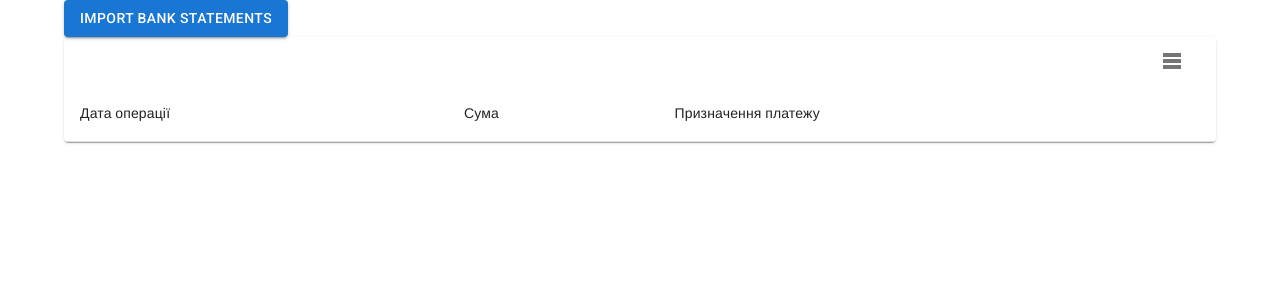
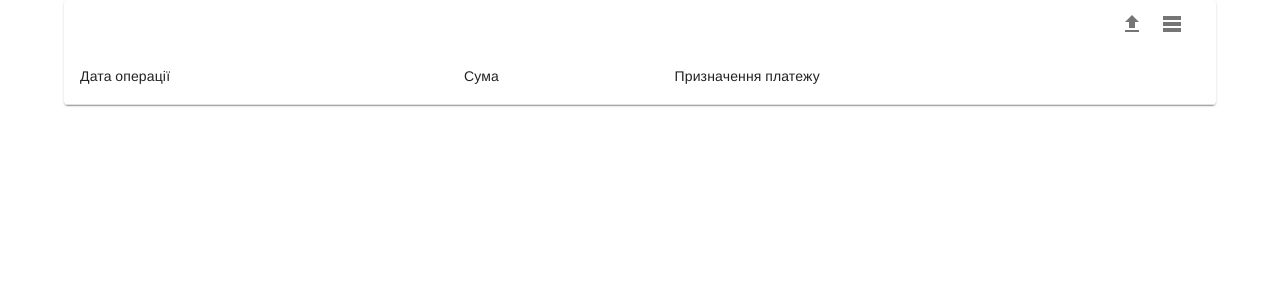
Before and after one commit to woopzz/fophelper, a React app: page / in a window 1280 px wide. Shown: the top 300 px of the page. Built offline with nearby package versions, Linux system fonts and the light colour scheme; a web font is replaced by a local one.

Commit message:
Import bank statements by table toolbar's button

```diff
--- a/src/components/App.tsx
+++ b/src/components/App.tsx
@@ -1,8 +1,5 @@
-import { ChangeEventHandler, useRef, useState } from 'react';
-
-import { CssBaseline, Input } from '@mui/material';
+import CssBaseline from '@mui/material/CssBaseline';
 import Container from '@mui/material/Container';
-import Button from '@mui/material/Button';
 
 import '@fontsource/roboto/300.css';
 import '@fontsource/roboto/400.css';
@@ -10,37 +7,13 @@ import '@fontsource/roboto/500.css';
 import '@fontsource/roboto/700.css';
 
 import { BankStatementList } from './BankStatementList';
-import { Payment, sortPaymentsByDate } from '../models/BankStatementLine';
-import { loadPayments } from '../services/bsl_csv';
 
 export const App = () => {
-    const [payments, setPayments] = useState<Payment[]>([]);
-    const inputEl = useRef<HTMLInputElement>(null);
-
-    const handleImportButtonClick = () => inputEl.current?.click();
-
-    const handleFileInputChange: ChangeEventHandler<HTMLInputElement> = async (ev) => {
-        const files = ev.target.files;
-        if (files !== null && files.length > 0) {
-            const newPayments = await loadPayments(files[0]);
-
-            const mapDocNoOnPayment = new Map<Payment['docNo'], Payment>();
-            for (const payment of [...payments, ...newPayments]) {
-                mapDocNoOnPayment.set(payment.docNo, payment);
-            }
-            setPayments(sortPaymentsByDate(Array.from(mapDocNoOnPayment.values()), { reverse: true }));
-        }
-    };
-
     return (
         <>
             <CssBaseline />
             <Container maxWidth="lg">
-                <Input type="file" onChange={handleFileInputChange} inputRef={inputEl} sx={{ display: 'none' }} />
-                <Button variant="contained" onClick={handleImportButtonClick}>
-                    Import bank statements
-                </Button>
-                <BankStatementList payments={payments} />
+                <BankStatementList />
             </Container>
         </>
     );
--- a/src/components/BankStatementList.tsx
+++ b/src/components/BankStatementList.tsx
@@ -1,6 +1,7 @@
-import { useState } from 'react';
+import { useState, useRef, ChangeEventHandler } from 'react';
 
 import useTheme from '@mui/material/styles/useTheme';
+import Input from '@mui/material/Input';
 import Table from '@mui/material/Table';
 import TableBody from '@mui/material/TableBody';
 import TableCell from '@mui/material/TableCell';
@@ -12,6 +13,7 @@ import MuiBox from '@mui/material/Box';
 import MuiToolbar from '@mui/material/Toolbar';
 import MuiIconButton from '@mui/material/IconButton';
 import MuiSwitch from '@mui/material/Switch';
+import MuiUploadIcon from '@mui/icons-material/Upload';
 import MuiTableRowsIcon from '@mui/icons-material/TableRows';
 import MuiDrawer from '@mui/material/Drawer';
 import MuiList from '@mui/material/List';
@@ -19,21 +21,41 @@ import MuiListItem from '@mui/material/ListItem';
 import MuiListItemText from '@mui/material/ListItemText';
 import MuiListSubheader from '@mui/material/ListSubheader';
 
-import { Payment, CSV_FIELD_TO_PAYMENT_CSV_FIELD, PaymentFieldsFromCsv } from '../models/BankStatementLine';
+import {
+    Payment,
+    CSV_FIELD_TO_PAYMENT_CSV_FIELD,
+    PaymentFieldsFromCsv,
+    sortPaymentsByDate,
+} from '../models/BankStatementLine';
 import useWindowInnerWidth from '../hooks/useWindowInnerWidth';
+import { loadPayments } from '../services/bsl_csv';
 
 const SIDE_SHEET_WIDTH = 256;
 
-interface BankStatementListProps {
-    payments: Payment[];
-}
-
-export const BankStatementList = ({ payments }: BankStatementListProps) => {
+export const BankStatementList = () => {
     const theme = useTheme();
     const screenWidth = useWindowInnerWidth();
 
     const [shownColumns, setShownColumns] = useState<Array<PaymentFieldsFromCsv>>(['dateStr', 'note', 'amountStr']);
     const [showColumnsSideSheet, setShowColumnsSideSheet] = useState(false);
+
+    const [payments, setPayments] = useState<Payment[]>([]);
+    const inputEl = useRef<HTMLInputElement>(null);
+
+    const handleImportButtonClick = () => inputEl.current?.click();
+
+    const handleFileInputChange: ChangeEventHandler<HTMLInputElement> = async (ev) => {
+        const files = ev.target.files;
+        if (files !== null && files.length > 0) {
+            const newPayments = await loadPayments(files[0]);
+
+            const mapDocNoOnPayment = new Map<Payment['docNo'], Payment>();
+            for (const payment of [...payments, ...newPayments]) {
+                mapDocNoOnPayment.set(payment.docNo, payment);
+            }
+            setPayments(sortPaymentsByDate(Array.from(mapDocNoOnPayment.values()), { reverse: true }));
+        }
+    };
 
     const toggleShownColumns = (column: PaymentFieldsFromCsv) => {
         if (shownColumns.includes(column)) {
@@ -50,14 +72,20 @@ export const BankStatementList = ({ payments }: BankStatementListProps) => {
     const shouldDisplayDrawerPermanently = (screenWidth - theme.breakpoints.values.lg) / 2 > SIDE_SHEET_WIDTH;
 
     const buttonshowColumnsSideSheet = !shouldDisplayDrawerPermanently && (
-        <MuiIconButton onClick={() => setShowColumnsSideSheet(!showColumnsSideSheet)} sx={{ marginLeft: 'auto' }}>
+        <MuiIconButton onClick={() => setShowColumnsSideSheet(!showColumnsSideSheet)}>
             <MuiTableRowsIcon />
         </MuiIconButton>
     );
 
     return (
         <Paper>
-            <MuiToolbar variant="dense">{buttonshowColumnsSideSheet}</MuiToolbar>
+            <MuiToolbar variant="dense">
+                <Input type="file" onChange={handleFileInputChange} inputRef={inputEl} sx={{ display: 'none' }} />
+                <MuiIconButton onClick={handleImportButtonClick} sx={{ marginLeft: 'auto' }}>
+                    <MuiUploadIcon />
+                </MuiIconButton>
+                {buttonshowColumnsSideSheet}
+            </MuiToolbar>
             <MuiDrawer
                 anchor="right"
                 variant={shouldDisplayDrawerPermanently ? 'permanent' : 'temporary'}
```
